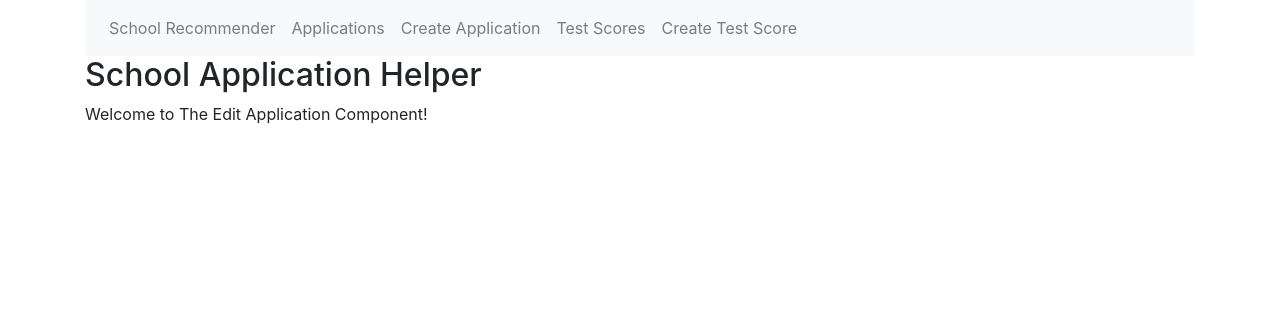
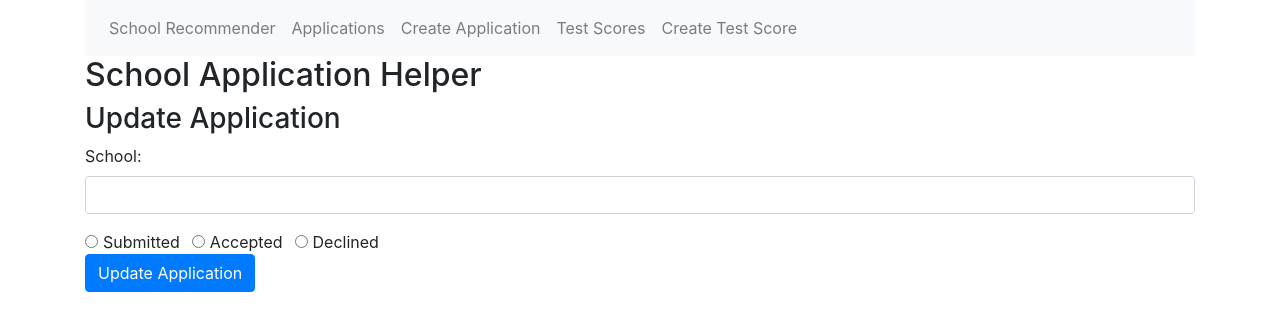
Before and after one commit to juancleon/frontend, a React (Create React App) app: page /editApplication/1 in a window 1280 px wide. Shown: the top 330 px of the page. Built offline with nearby package versions, Linux system fonts and the light colour scheme; no server answers.

Commit message:
Add files via upload

```diff
--- a/src/components/edit-application.component.js
+++ b/src/components/edit-application.component.js
@@ -1,10 +1,109 @@
 import React, {Component } from 'react';
+import axios from 'axios';
 
 export default class EditApplication extends Component {
+  constructor(props) {
+      super(props);
+
+      this.onChangeSchool = this.onChangeSchool.bind(this);
+      this.onChangeStatus = this.onChangeStatus.bind(this);
+      this.onSubmit = this.onSubmit.bind(this);
+
+      this.state = {
+          school: '',
+          status: ''
+      }
+  }
+
+  componentDidMount(){
+      axios.get('http://localhost:4000/project/applications/'+this.props.match.params.id)
+          .then(response => {
+              this.setState({
+                  school: response.data.school,
+                  status: response.data.status
+              })
+          })
+          .catch(function(error){
+              console.log(error)
+          })
+  }
+
+  onChangeSchool(e) {
+    this.setState({
+        school: e.target.value
+    });
+  }
+
+  onChangeStatus(e) {
+    this.setState({
+        status: e.target.value
+    });
+  }
+
+  onSubmit(e) {
+      e.preventDefault();
+      const obj = {
+          school: this.state.school,
+          status: this.state.status
+      };
+      axios.post('http://localhost:4000/project/applications/update/' + this.props.match.params.id, obj)
+          .then(res => console.log(res.data));
+      this.props.history.push('/applications');
+  }
+
   render() {
       return (
           <div>
-              <p>Welcome to The Edit Application Component!</p>
+              <h3>Update Application</h3>
+              <form onSubmit={this.onSubmit}>
+                  <div className="form-group">
+                      <label>School: </label>
+                      <input  type="text"
+                              className="form-control"
+                              value={this.state.school}
+                              onChange={this.onChangeSchool}
+                              />
+                  </div>
+                  <div className="form-group">
+                      <div className="form-check form-check-inline">
+                          <input className="form-check-input"
+                                 type="radio"
+                                 name="applicationOptions"
+                                 id="submittedStatus"
+                                 value="submitted"
+                                 checked={this.state.status==='submitted'}
+                                 onChange={this.onChangeStatus}
+                                 />
+                          <label className="form-check-label">Submitted</label>
+                      </div>
+                      <div className="form-check form-check-inline">
+                              <input className="form-check-input"
+                                     type="radio"
+                                     name="applicationOptions"
+                                     id="acceptedStatus"
+                                     value="accepted"
+                                     checked={this.state.status==='accepted'}
+                                     onChange={this.onChangeStatus}
+                                     />
+                              <label className="form-check-label">Accepted</label>
+                        </div>
+                        <div className="form-check form-check-inline">
+                                <input className="form-check-input"
+                                       type="radio"
+                                       name="applicationOptions"
+                                       id="declinedStatus"
+                                       value="declined"
+                                       checked={this.state.status==='declined'}
+                                       onChange={this.onChangeStatus}
+                                       />
+                                <label className="form-check-label">Declined</label>
+                         </div>
+                         <br/>
+                         <div className="form-group">
+                            <input type="submit" value="Update Application" className="btn btn-primary" />
+                        </div>
+                    </div>
+              </form>
           </div>
       )
   }
```
